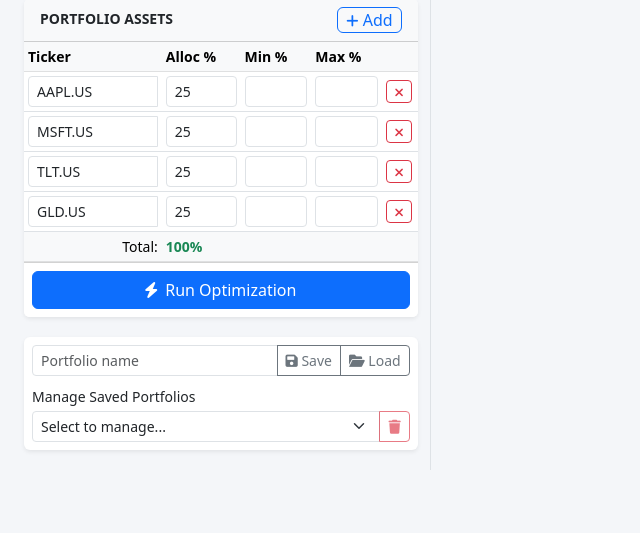
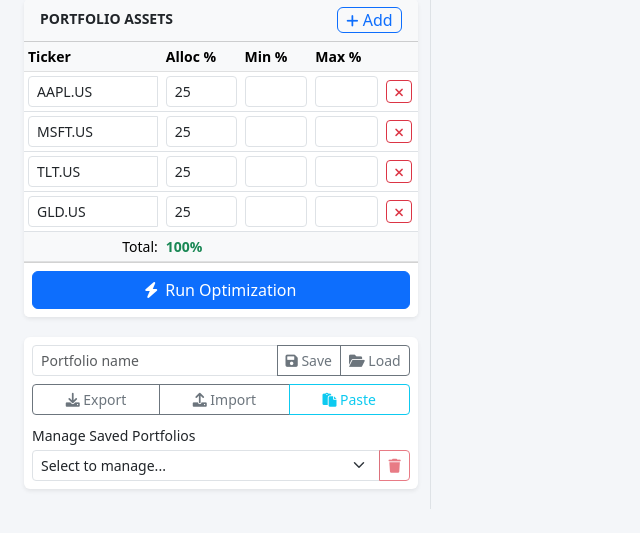
Before and after one commit to shadow6-actual/V6_EODHD_POpt, a Flask app: page / in a window 1280 px wide. Shown: the part 560-1093 px from the top of the page, without its empty margins (0-640 px from the left). Before the commit the page ends 1030 px from the top, so only its background shows below. Run offline with Flask 3, Linux system fonts and the light colour scheme; data that the repository does not hold is empty; some libraries are stand-ins or nearby versions.

Commit message:
Update index.html
csv export/import

```diff
--- a/webapp/templates/index.html
+++ b/webapp/templates/index.html
@@ -191,6 +191,17 @@
                         </button>
                         <button class="btn btn-outline-secondary" onclick="loadPortfolioModal()">
                             <i class="fas fa-folder-open"></i> Load
+                        </button>
+                    </div>
+                    <div class="btn-group btn-group-sm w-100 mb-2" role="group">
+                        <button type="button" class="btn btn-outline-secondary" onclick="exportPortfolioCSV()" title="Export to CSV">
+                            <i class="fas fa-download"></i> Export
+                        </button>
+                        <button type="button" class="btn btn-outline-secondary" onclick="importPortfolioCSV()" title="Import from CSV">
+                            <i class="fas fa-upload"></i> Import
+                        </button>
+                        <button type="button" class="btn btn-outline-info" onclick="quickPasteTickers()" title="Quick paste tickers">
+                            <i class="fas fa-paste"></i> Paste
                         </button>
                     </div>
 
```
